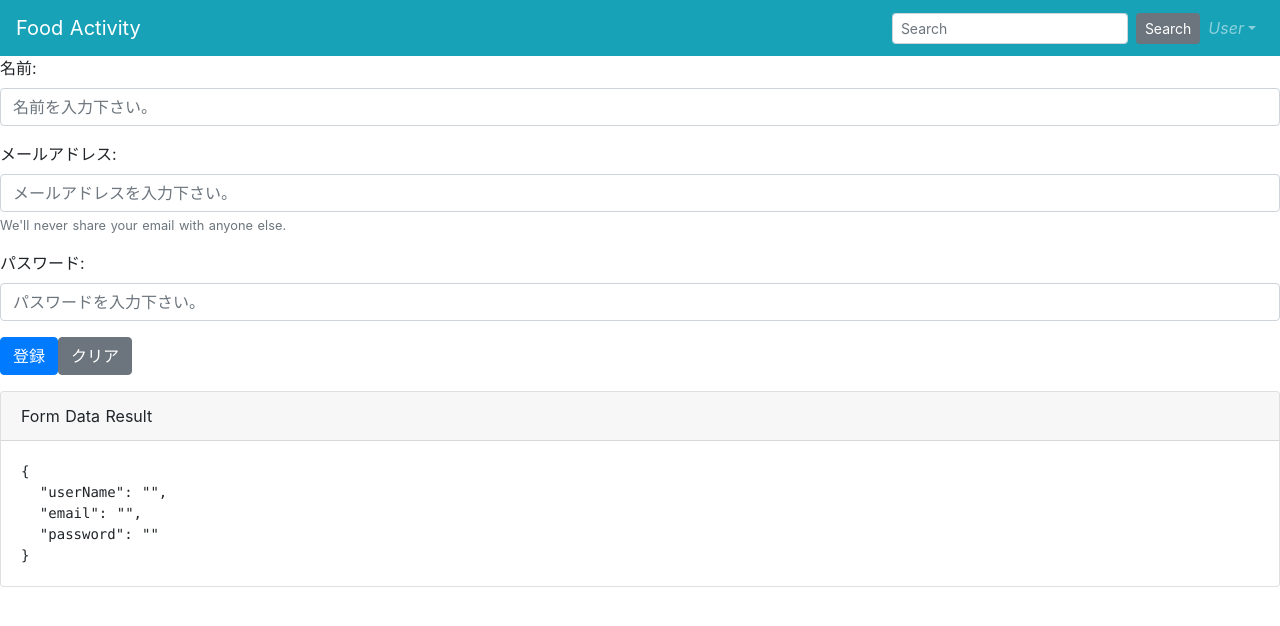
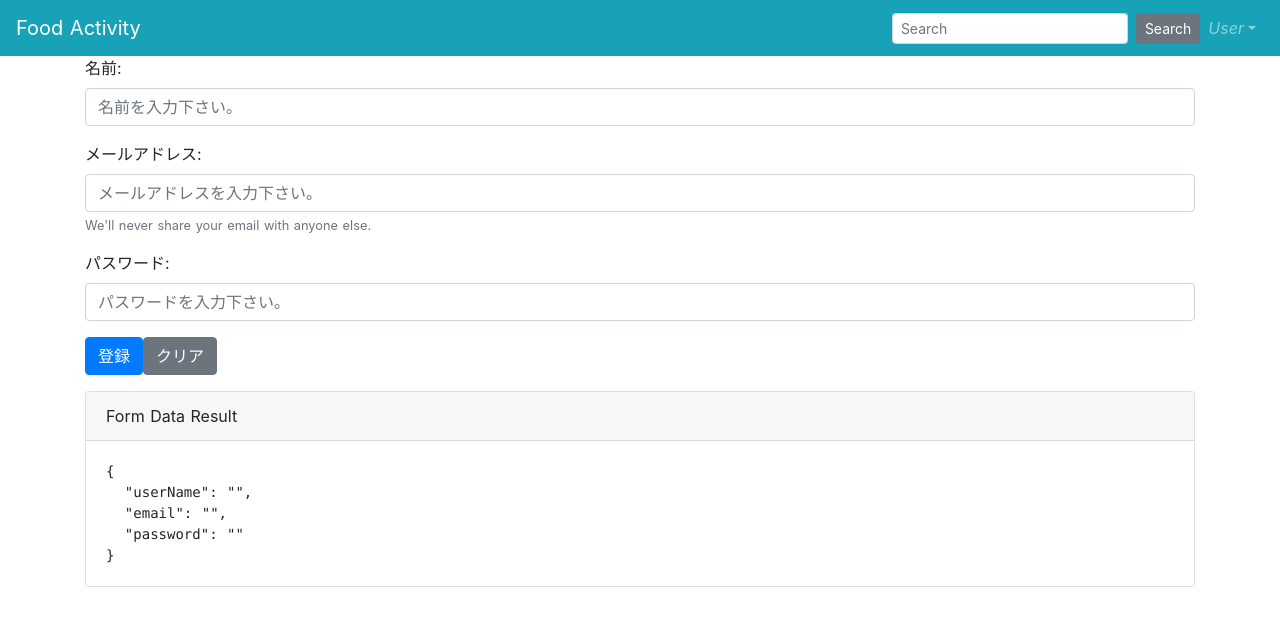
Before and after one commit to ya6maDev/FoodActivity, a Nuxt app in the folder frontend/: page /user in a window 1280 px wide. Shown: the top 626 px of the page. Built offline with nearby package versions, Linux system fonts and the light colour scheme.

Commit message:
レイアウトの微調整

```diff
--- a/frontend/pages/login/index.vue
+++ b/frontend/pages/login/index.vue
@@ -1,5 +1,5 @@
 <template>
-  <div>
+  <div class="container">
     <b-form @submit="onSubmit" v-if="show">
       <b-form-group id="input-group-1" label="ユーザーID" label-for="input-1">
         <b-form-input
--- a/frontend/pages/user/_id/index.vue
+++ b/frontend/pages/user/_id/index.vue
@@ -1,5 +1,5 @@
 <template>
-  <div>
+  <div class="container">
     <div v-show="messageFlg">
       <MessageArea :message="message" :variant="variant"></MessageArea>
     </div>
--- a/frontend/pages/user/index.vue
+++ b/frontend/pages/user/index.vue
@@ -1,5 +1,5 @@
 <template>
-  <div>
+  <div class="container">
     <b-form @submit="onSubmit" @reset="onReset" v-if="show">
       <b-form-group id="input-group-1" label="名前:" label-for="input-1">
         <b-form-input id="input-1" v-model="user.userName" required placeholder="名前を入力下さい。"></b-form-input>
```
